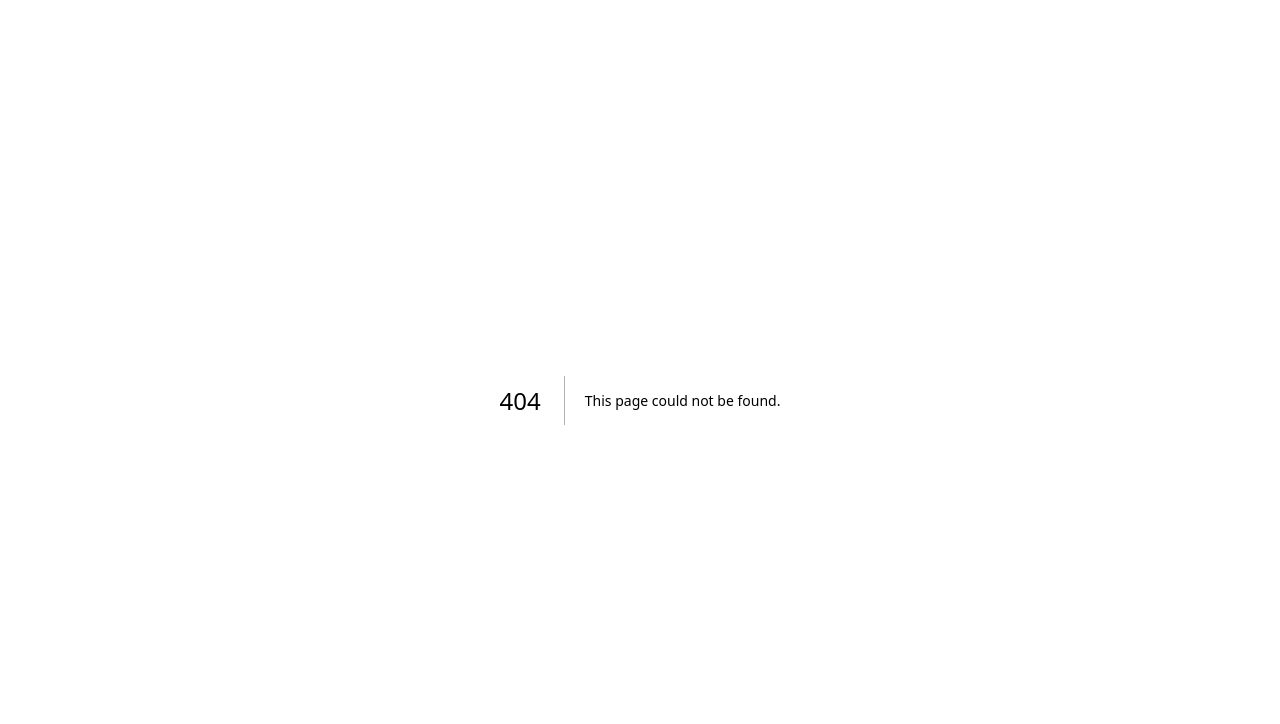
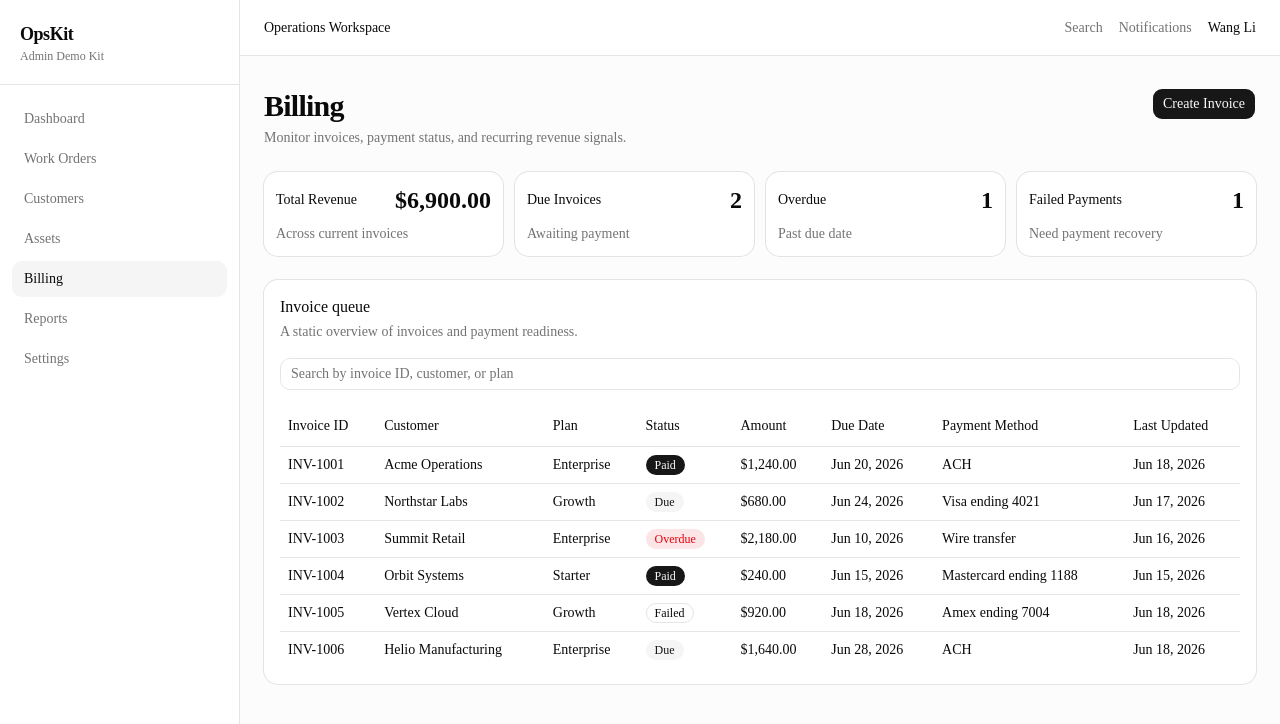
Before and after one commit to xiaowang93/opskit-admin, a Next.js app: page /billing in a window 1280 px wide. Before the commit this address had no page. Shown: the top 724 px of the page. Built offline with nearby package versions, Linux system fonts and the light colour scheme.

Commit message:
Add billing module

```diff
--- /dev/null
+++ b/src/app/billing/page.tsx
@@ -0,0 +1,142 @@
+import { AdminShell } from "@/components/admin-shell";
+import { Badge } from "@/components/ui/badge";
+import { Button } from "@/components/ui/button";
+import {
+  Card,
+  CardContent,
+  CardDescription,
+  CardHeader,
+  CardTitle,
+} from "@/components/ui/card";
+import { Input } from "@/components/ui/input";
+import {
+  Table,
+  TableBody,
+  TableCell,
+  TableHead,
+  TableHeader,
+  TableRow,
+} from "@/components/ui/table";
+import { billingRecords } from "@/data/billing";
+
+const currencyFormatter = new Intl.NumberFormat("en-US", {
+  style: "currency",
+  currency: "USD",
+});
+
+const summaryCards = [
+  {
+    title: "Total Revenue",
+    value: currencyFormatter.format(
+      billingRecords.reduce((total, record) => total + record.amount, 0)
+    ),
+    description: "Across current invoices",
+  },
+  {
+    title: "Due Invoices",
+    value: billingRecords.filter((record) => record.status === "Due").length,
+    description: "Awaiting payment",
+  },
+  {
+    title: "Overdue",
+    value: billingRecords.filter((record) => record.status === "Overdue")
+      .length,
+    description: "Past due date",
+  },
+  {
+    title: "Failed Payments",
+    value: billingRecords.filter((record) => record.status === "Failed").length,
+    description: "Need payment recovery",
+  },
+];
+
+const statusVariant = {
+  Paid: "default",
+  Due: "secondary",
+  Overdue: "destructive",
+  Failed: "outline",
+} as const;
+
+export default function BillingPage() {
+  return (
+    <AdminShell activeItem="Billing">
+      <div className="mx-auto flex w-full max-w-7xl flex-col gap-6">
+        <header className="flex flex-col gap-4 sm:flex-row sm:items-start sm:justify-between">
+          <div className="space-y-1">
+            <h1 className="text-3xl font-semibold tracking-tight">Billing</h1>
+            <p className="text-sm text-muted-foreground">
+              Monitor invoices, payment status, and recurring revenue signals.
+            </p>
+          </div>
+          <Button>Create Invoice</Button>
+        </header>
+
+        <section className="grid gap-3 sm:grid-cols-2 lg:grid-cols-4">
+          {summaryCards.map((item) => (
+            <Card key={item.title} size="sm">
+              <CardHeader className="gap-2">
+                <div className="flex items-center justify-between gap-3">
+                  <CardTitle>{item.title}</CardTitle>
+                  <span className="text-2xl font-semibold tabular-nums">
+                    {item.value}
+                  </span>
+                </div>
+                <CardDescription>{item.description}</CardDescription>
+              </CardHeader>
+            </Card>
+          ))}
+        </section>
+
+        <Card>
+          <CardHeader>
+            <CardTitle>Invoice queue</CardTitle>
+            <CardDescription>
+              A static overview of invoices and payment readiness.
+            </CardDescription>
+          </CardHeader>
+          <CardContent className="space-y-4">
+            <Input
+              aria-label="Search billing records"
+              placeholder="Search by invoice ID, customer, or plan"
+            />
+
+            <Table>
+              <TableHeader>
+                <TableRow>
+                  <TableHead>Invoice ID</TableHead>
+                  <TableHead>Customer</TableHead>
+                  <TableHead>Plan</TableHead>
+                  <TableHead>Status</TableHead>
+                  <TableHead>Amount</TableHead>
+                  <TableHead>Due Date</TableHead>
+                  <TableHead>Payment Method</TableHead>
+                  <TableHead>Last Updated</TableHead>
+                </TableRow>
+              </TableHeader>
+              <TableBody>
+                {billingRecords.map((record) => (
+                  <TableRow key={record.invoiceId}>
+                    <TableCell className="font-medium">
+                      {record.invoiceId}
+                    </TableCell>
+                    <TableCell>{record.customer}</TableCell>
+                    <TableCell>{record.plan}</TableCell>
+                    <TableCell>
+                      <Badge variant={statusVariant[record.status]}>
+                        {record.status}
+                      </Badge>
+                    </TableCell>
+                    <TableCell>{currencyFormatter.format(record.amount)}</TableCell>
+                    <TableCell>{record.dueDate}</TableCell>
+                    <TableCell>{record.paymentMethod}</TableCell>
+                    <TableCell>{record.lastUpdated}</TableCell>
+                  </TableRow>
+                ))}
+              </TableBody>
+            </Table>
+          </CardContent>
+        </Card>
+      </div>
+    </AdminShell>
+  );
+}
--- a/src/components/admin-shell.tsx
+++ b/src/components/admin-shell.tsx
@@ -6,7 +6,7 @@ const sidebarItems = [
   { label: "Work Orders", href: "/" },
   { label: "Customers", href: "/customers" },
   { label: "Assets", href: "/assets" },
-  { label: "Billing", href: "#" },
+  { label: "Billing", href: "/billing" },
   { label: "Reports", href: "#" },
   { label: "Settings", href: "#" },
 ];
--- /dev/null
+++ b/src/data/billing.ts
@@ -0,0 +1,76 @@
+export type BillingStatus = "Paid" | "Due" | "Overdue" | "Failed";
+export type BillingPlan = "Starter" | "Growth" | "Enterprise";
+
+export type BillingRecord = {
+  invoiceId: string;
+  customer: string;
+  plan: BillingPlan;
+  status: BillingStatus;
+  amount: number;
+  dueDate: string;
+  paymentMethod: string;
+  lastUpdated: string;
+};
+
+export const billingRecords: BillingRecord[] = [
+  {
+    invoiceId: "INV-1001",
+    customer: "Acme Operations",
+    plan: "Enterprise",
+    status: "Paid",
+    amount: 1240,
+    dueDate: "Jun 20, 2026",
+    paymentMethod: "ACH",
+    lastUpdated: "Jun 18, 2026",
+  },
+  {
+    invoiceId: "INV-1002",
+    customer: "Northstar Labs",
+    plan: "Growth",
+    status: "Due",
+    amount: 680,
+    dueDate: "Jun 24, 2026",
+    paymentMethod: "Visa ending 4021",
+    lastUpdated: "Jun 17, 2026",
+  },
+  {
+    invoiceId: "INV-1003",
+    customer: "Summit Retail",
+    plan: "Enterprise",
+    status: "Overdue",
+    amount: 2180,
+    dueDate: "Jun 10, 2026",
+    paymentMethod: "Wire transfer",
+    lastUpdated: "Jun 16, 2026",
+  },
+  {
+    invoiceId: "INV-1004",
+    customer: "Orbit Systems",
+    plan: "Starter",
+    status: "Paid",
+    amount: 240,
+    dueDate: "Jun 15, 2026",
+    paymentMethod: "Mastercard ending 1188",
+    lastUpdated: "Jun 15, 2026",
+  },
+  {
+    invoiceId: "INV-1005",
+    customer: "Vertex Cloud",
+    plan: "Growth",
+    status: "Failed",
+    amount: 920,
+    dueDate: "Jun 18, 2026",
+    paymentMethod: "Amex ending 7004",
+    lastUpdated: "Jun 18, 2026",
+  },
+  {
+    invoiceId: "INV-1006",
+    customer: "Helio Manufacturing",
+    plan: "Enterprise",
+    status: "Due",
+    amount: 1640,
+    dueDate: "Jun 28, 2026",
+    paymentMethod: "ACH",
+    lastUpdated: "Jun 18, 2026",
+  },
+];
```
